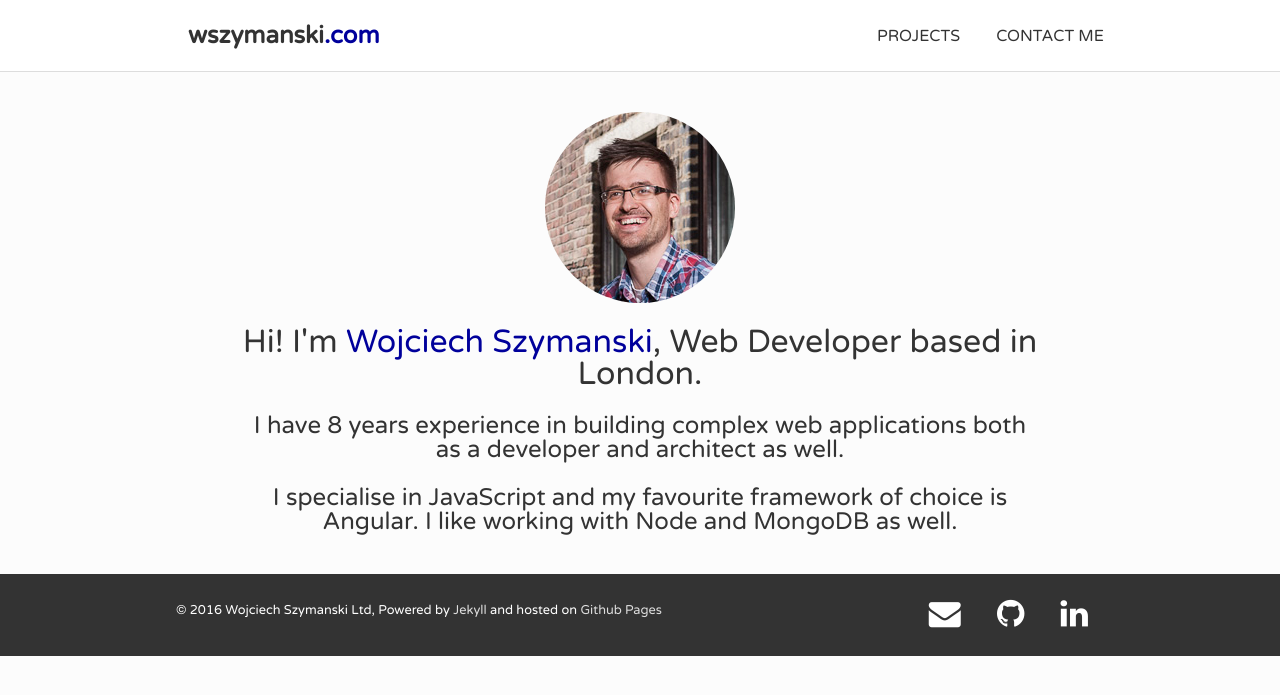
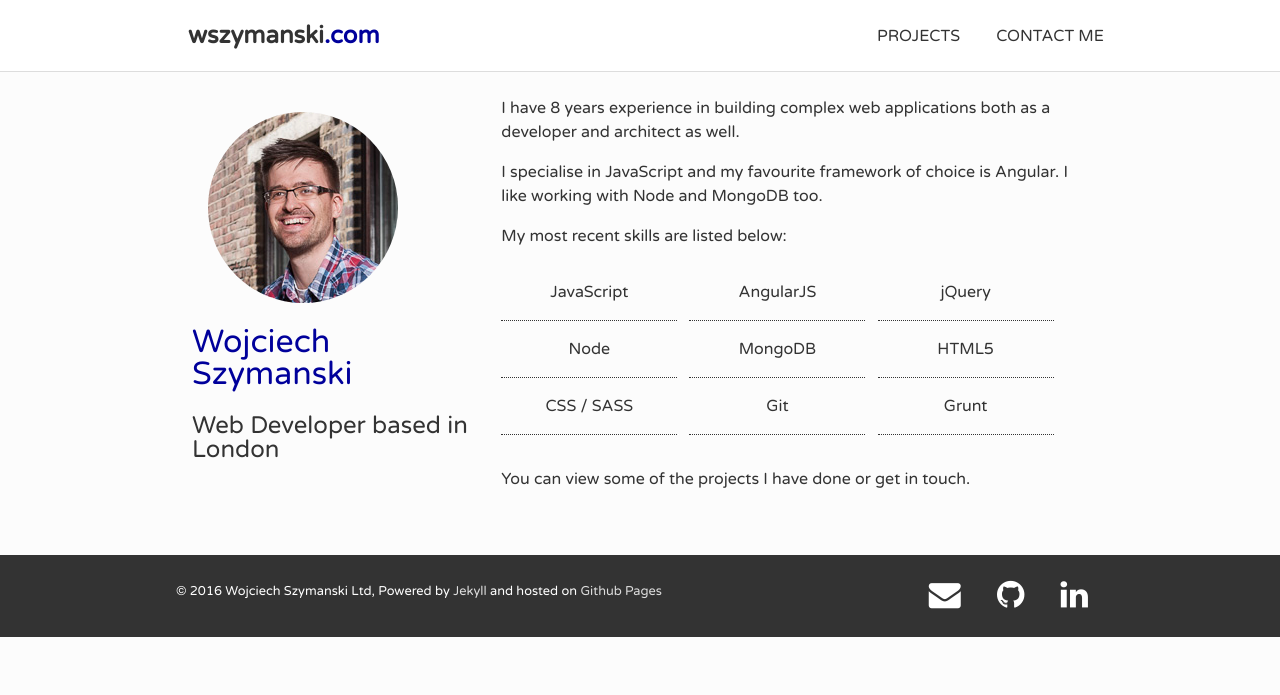
Before and after one commit to wojciech-szymanski/wojciech-szymanski.github.io, a Jekyll site: the page built from index.html, in a window 1280 px wide. Shown: the top 695 px of the page. Built offline with Jekyll 4.4.1, drawn with Linux system fonts in a browser that asks for light colours; nearby versions of some CDN libraries; Markdown is read by kramdown in place of the engine named in the settings; the list of posts is cut into pages by our own code.

Commit message:
Added skills to the index page
Added small refinements to styling

```diff
--- a/_sass/_content.scss
+++ b/_sass/_content.scss
@@ -53,15 +53,9 @@
         padding: 0 2em;
     }
     @include content-fadein($slow-transition-time);
-    text-align: center;
-    padding: 0 4em;
 
     h1 {
         text-transform: none;
-    }
-
-    p {
-        font-size: 1.5em;
     }
 
     .img-circle {
@@ -150,14 +144,30 @@
     }
 }
 
-.contact-channels {
+.list {
     list-style: none;
+    margin-bottom: 2em;
     li {
         display: inline-block;
         padding: 1em;
     }
+}
+
+.contact-channels {
     a:hover {
         text-decoration: none;
         border-bottom: 2px solid;
     }
 }
+
+.skills {
+    li {
+        @include breakpoint(medium) {
+            width: 45%;
+        }
+        margin-right: 0.5em;
+        width: 30%;
+        border-bottom: 1px dotted;
+        text-align: center;
+    }
+}
--- a/_sass/_layout.scss
+++ b/_sass/_layout.scss
@@ -31,3 +31,30 @@
     margin: 0 auto;
     padding: 0 1em;
 }
+
+.col {
+    float: left;
+    padding: 0 1em;
+    margin-bottom: 1em;
+
+    &-2 {
+        @extend .col;
+        @include breakpoint(medium) {
+            width: 50%
+        }
+        @include breakpoint(small) {
+            width: 100%
+        }
+        width: 1 / 3 * 100%;
+    }
+    &-4 {
+        @extend .col;
+        @include breakpoint(medium) {
+            width: 50%
+        }
+        @include breakpoint(small) {
+            width: 100%
+        }
+        width: 2 / 3 * 100%;
+    }
+}
--- a/_sass/_type.scss
+++ b/_sass/_type.scss
@@ -36,6 +36,6 @@ a:hover {
     text-decoration: underline;
 }
 
-span.highlight {
+.highlight {
     color: $blue;
 }
--- a/contact.html
+++ b/contact.html
@@ -8,7 +8,7 @@ description: Contact details for getting in touch with Wojciech Szymanski
 <section class="contact row">
 	<h1>Contact Me</h1>
 	<p>Please get in touch via any of the below channels:</p>
-	<ul class="contact-channels">
+	<ul class="list contact-channels">
 	{% if site.email %}
 		<li>
 		    <a href="#" class="generate-email" data-left="{{ site.email_left }}" data-right="{{ site.email_right }}">
--- a/index.html
+++ b/index.html
@@ -2,9 +2,27 @@
 layout: main
 ---
 
-<section class="about">
-    <img class="img-circle" src="assets/images/profile.png" />
-    <h1>Hi! I'm <span class="highlight">Wojciech Szymanski</span>, Web Developer based in London.</h1>
-    <p>I have 8 years experience in building complex web applications both as a developer and architect as well.</p>
-    <p>I specialise in JavaScript and my favourite framework of choice is Angular. I like working with Node and MongoDB as well.</p>
+<section class="about row">
+    <div class="col-2">
+        <img class="img-circle" src="assets/images/profile.png" />
+        <h1 class="highlight">Wojciech Szymanski</h1>
+        <h2>Web Developer based in London</h1>
+    </div>
+    <div class="col-4">
+        <p>I have 8 years experience in building complex web applications both as a developer and architect as well.</p>
+        <p>I specialise in JavaScript and my favourite framework of choice is Angular. I like working with Node and MongoDB too.</p>
+        <p>My most recent skills are listed below:</p>
+        <ul class="list skills">
+            <li>JavaScript</li>
+            <li>AngularJS</li>
+            <li>jQuery</li>
+            <li>Node</li>
+            <li>MongoDB</li>
+            <li>HTML5</li>
+            <li>CSS / SASS</li>
+            <li>Git</li>
+            <li>Grunt</li>
+        </ul>
+        <p>You can view some of the <a href="/projects">projects</a> I have done or <a href="/contact">get in touch</a>.</p>
+    </div>
 </section>
```
